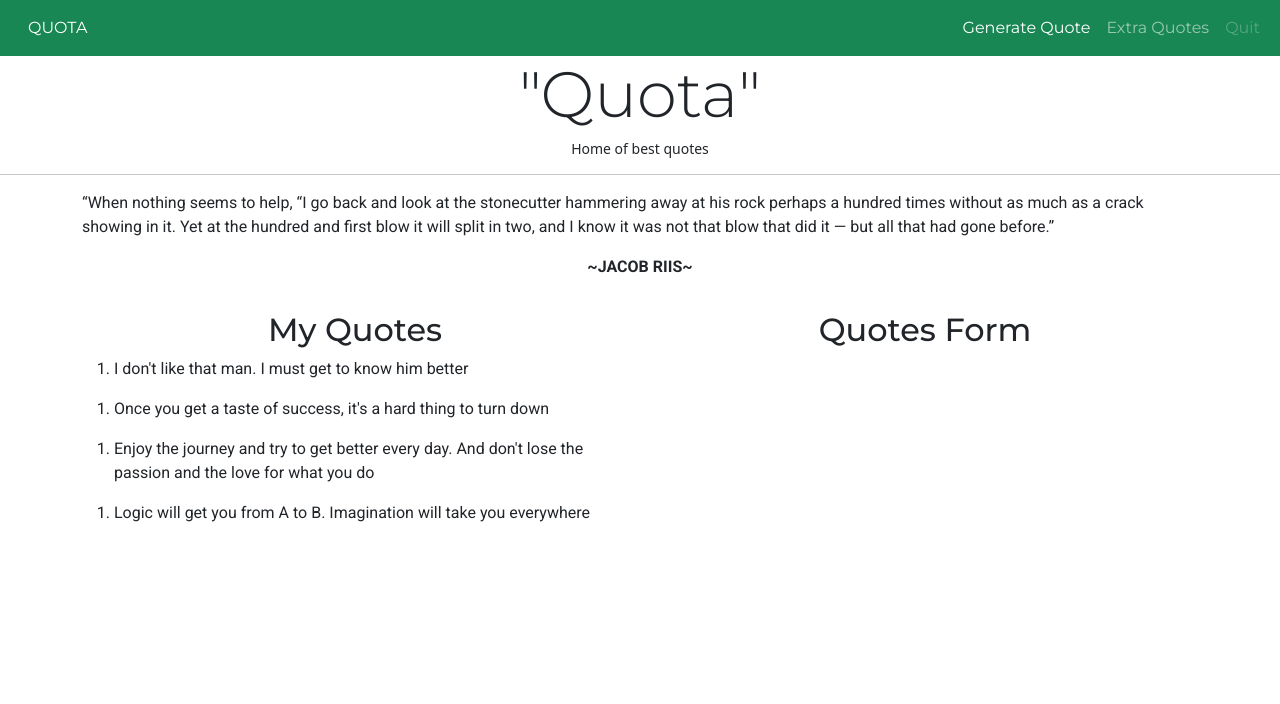
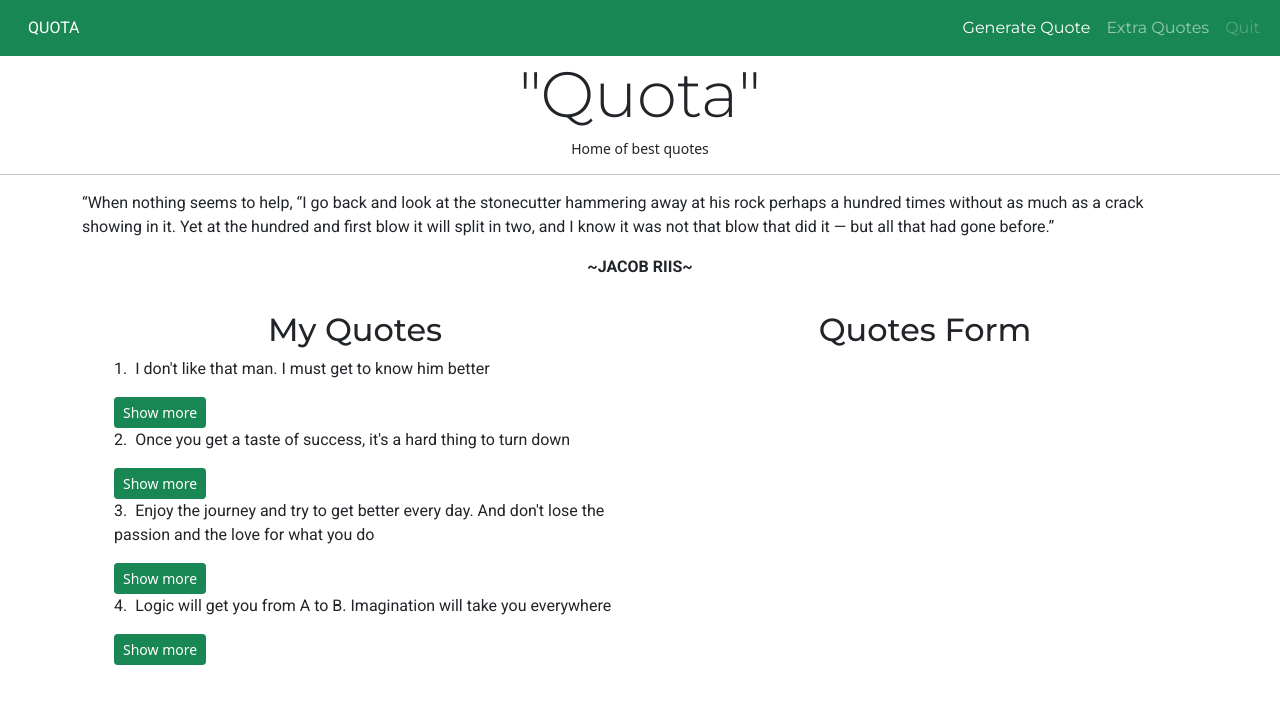
Before and after one commit to Williamsoditi/Quota, an Angular app: page / in a window 1280 px wide. Shown: the top 704 px of the page. Built offline with nearby package versions, Linux system fonts and the light colour scheme.

Commit message:
Feat : Added toggle effect - This adds the show more functionality on a goal

```diff
--- a/src/app/app.module.ts
+++ b/src/app/app.module.ts
@@ -5,12 +5,14 @@ import { AppRoutingModule } from './app-routing.module';
 import { AppComponent } from './app.component';
 import { NavBarComponent } from './nav-bar/nav-bar.component';
 import { QuoteComponent } from './quote/quote.component';
+import { QuoteDetailComponent } from './quote-detail/quote-detail.component';
 
 @NgModule({
   declarations: [
     AppComponent,
     NavBarComponent,
     QuoteComponent,
+    QuoteDetailComponent,
   ],
   imports: [
     BrowserModule,
--- /dev/null
+++ b/src/app/quote-detail/quote-detail.component.html
@@ -0,0 +1,13 @@
+<p> By; {{quote.author}} </p>
+<!-- <div class="container">
+    <div class="row">
+        <div class="col-sm-6">
+            <button class="btn btn-sm btn-info">Upvote   <span>{{ quote.upvote }}</span>
+            </button>
+        </div>
+        <div class="col-sm-6">
+            <button class="btn btn-sm btn-danger"><span>Downvote {{ quote.downvote }}</span>
+            </button>
+        </div>
+    </div>
+</div> -->
--- /dev/null
+++ b/src/app/quote-detail/quote-detail.component.ts
@@ -0,0 +1,17 @@
+import { Component, Input, OnInit } from '@angular/core';
+import { Quote } from '../quote';
+
+@Component({
+  selector: 'app-quote-detail',
+  templateUrl: './quote-detail.component.html',
+  styleUrls: ['./quote-detail.component.css']
+})
+export class QuoteDetailComponent implements OnInit {
+
+  @Input() quote!: Quote;
+  constructor() { }
+
+  ngOnInit(): void {
+  }
+
+}
--- a/src/app/quote.ts
+++ b/src/app/quote.ts
@@ -1,14 +1,6 @@
 export class Quote {
-    id: number;
-    author: string;
-    quote: string;
-    upvote: number;
-    downvote: number;
-    constructor(id: number, author: string, quote: string, upvote: number, downvote: number,){
-        this.id = id;
-        this.author = author;
-        this.quote = quote;
-        this.upvote = upvote;
-        this.downvote = downvote;
+    showAuthor: boolean;
+    constructor(public id: number, public author: string, public quote: string, public upvote: number, public downvote: number,){
+        this.showAuthor = false;
     }
 }
--- a/src/app/quote/quote.component.html
+++ b/src/app/quote/quote.component.html
@@ -1,3 +1,7 @@
-<ol *ngFor="let quote of quote">
-    <li>{{ quote.quote }}</li>
+<ol>
+    <div *ngFor="let quote of quote; let i = index">
+        <p>{{ quote.id }}. &nbsp;<span>{{ quote.quote }} </span></p>
+        <button class="btn btn-success btn-sm" (click)="toggleDetails(i)">Show more</button>
+        <app-quote-detail *ngIf="quote.showAuthor" [quote]="quote"></app-quote-detail>
+    </div>
 </ol>
--- a/src/app/quote/quote.component.ts
+++ b/src/app/quote/quote.component.ts
@@ -15,6 +15,10 @@ export class QuoteComponent implements OnInit {
     new Quote(4, "Albert Einstein", "Logic will get you from A to B. Imagination will take you everywhere", 0, 0),
   ]
 
+  toggleDetails(index:number){
+    this.quote[index].showAuthor = !this.quote[index].showAuthor;
+  }
+
   constructor() { }
 
   ngOnInit(): void {
--- a/src/styles.css
+++ b/src/styles.css
@@ -1,8 +1,8 @@
 @import url('https://fonts.googleapis.com/css2?family=Montserrat:ital,wght@0,100;0,200;0,300;0,400;0,500;0,600;0,700;0,800;0,900;1,100;1,200;1,300;1,400;1,500;1,600;1,700;1,800;1,900&family=Roboto:ital,wght@0,100;0,300;0,400;0,500;0,700;0,900;1,100;1,300;1,400;1,500;1,700;1,900&display=swap');
 @import "~bootstrap/dist/css/bootstrap.css";
-a, span, h1, h2{
+a, h1, h2{
     font-family: 'Montserrat', sans-serif;
 }
-p, li{
+p, li, span{
     font-family: 'Roboto', sans-serif;
 }
```
Also changed, not shown: src/app/quote-detail/quote-detail.component.css (added), 1 other file (tests, documents, lock files or other folders).
